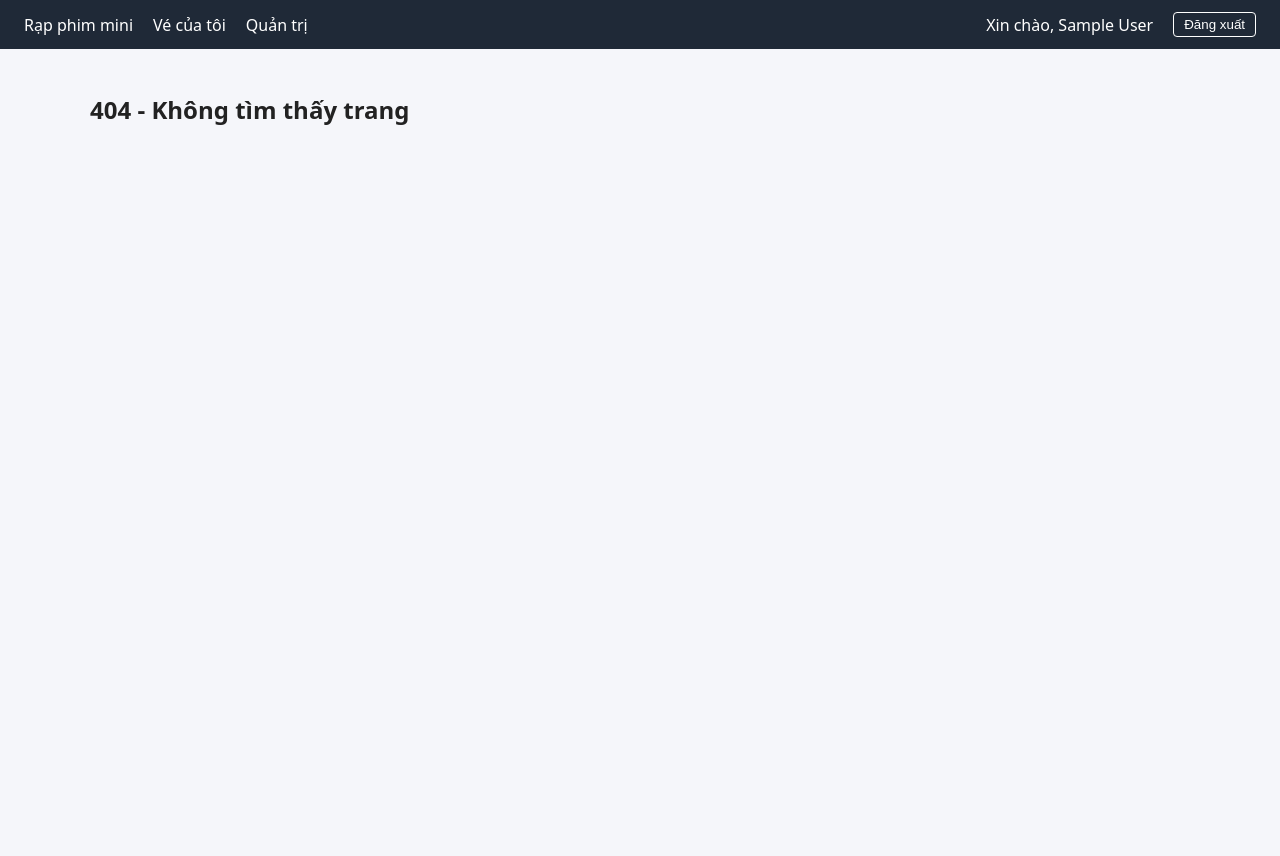
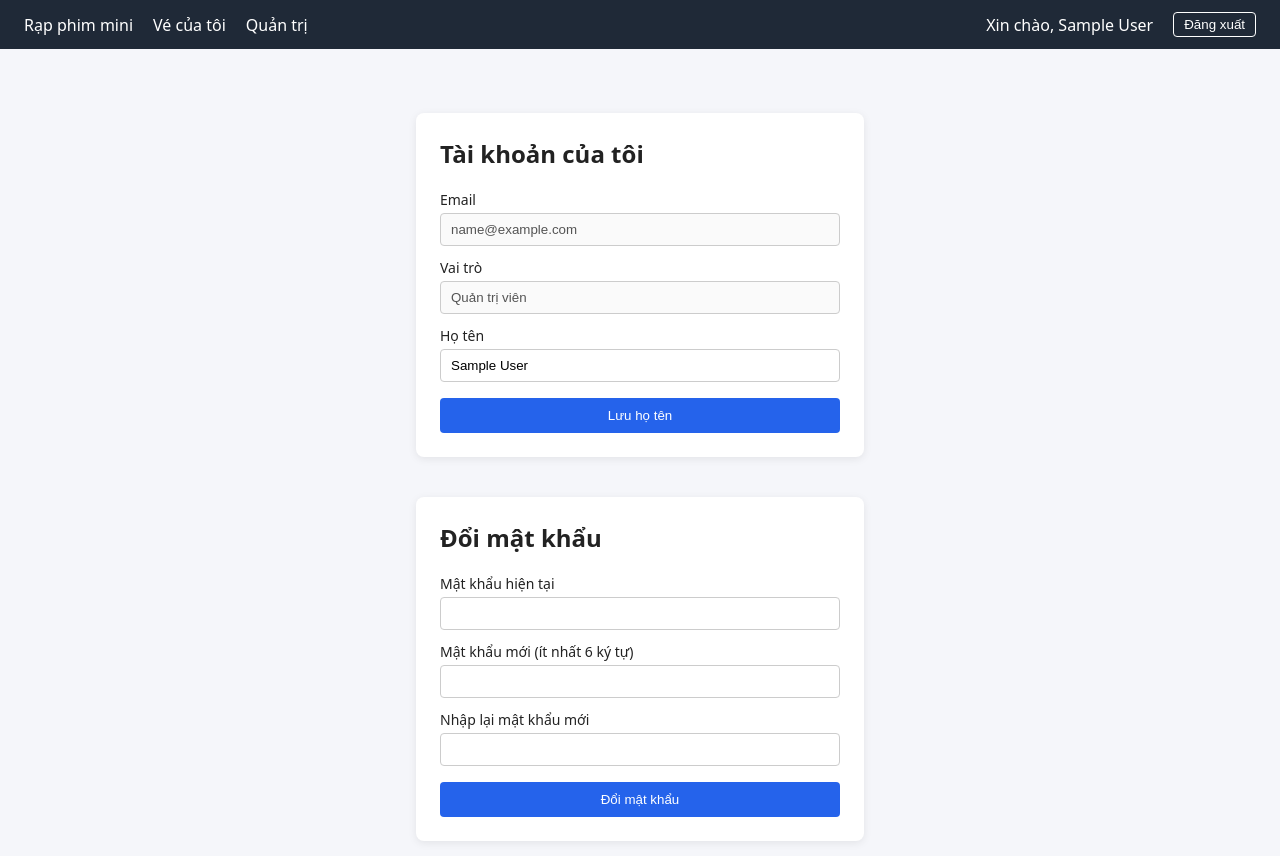
Before and after one commit to thaongan2k7abc-bit/cinema-booking, a React (Vite) app in the folder client/: page /account in a window 1280 px wide. Before the commit this address had no page. Shown: the top 856 px of the page. Before the commit the page ends 800 px from the top, so only its background shows below. Built offline with nearby package versions, Linux system fonts and the light colour scheme; sample sign-in values are in the browser's storage.

Commit message:
Thêm bảo vệ trang, trang tài khoản, đổi họ tên và mật khẩu

```diff
--- a/client/src/App.tsx
+++ b/client/src/App.tsx
@@ -1,7 +1,9 @@
 import { Routes, Route } from "react-router-dom";
 import Navbar from "./components/Navbar";
+import RequireAuth from "./components/RequireAuth";
 import LoginPage from "./pages/auth/LoginPage";
 import RegisterPage from "./pages/auth/RegisterPage";
+import AccountPage from "./pages/auth/AccountPage";
 import MovieListPage from "./pages/movies/MovieListPage";
 import MovieDetailPage from "./pages/movies/MovieDetailPage";
 import SeatSelectionPage from "./pages/booking/SeatSelectionPage";
@@ -18,9 +20,38 @@ export default function App() {
           <Route path="/movies/:id" element={<MovieDetailPage />} />
           <Route path="/login" element={<LoginPage />} />
           <Route path="/register" element={<RegisterPage />} />
-          <Route path="/showtimes/:id/seats" element={<SeatSelectionPage />} />
-          <Route path="/my-tickets" element={<MyTicketsPage />} />
-          <Route path="/admin/*" element={<AdminDashboardPage />} />
+          <Route
+            path="/account"
+            element={
+              <RequireAuth>
+                <AccountPage />
+              </RequireAuth>
+            }
+          />
+          <Route
+            path="/showtimes/:id/seats"
+            element={
+              <RequireAuth>
+                <SeatSelectionPage />
+              </RequireAuth>
+            }
+          />
+          <Route
+            path="/my-tickets"
+            element={
+              <RequireAuth>
+                <MyTicketsPage />
+              </RequireAuth>
+            }
+          />
+          <Route
+            path="/admin/*"
+            element={
+              <RequireAuth adminOnly>
+                <AdminDashboardPage />
+              </RequireAuth>
+            }
+          />
           <Route path="*" element={<h2>404 - Không tìm thấy trang</h2>} />
         </Routes>
       </main>
--- a/client/src/components/Navbar.tsx
+++ b/client/src/components/Navbar.tsx
@@ -20,7 +20,7 @@ export default function Navbar() {
       <span style={{ marginLeft: "auto" }} />
       {user ? (
         <>
-          <span style={{ color: "#fff" }}>Xin chào, {user.name}</span>
+          <Link to="/account">Xin chào, {user.name}</Link>
           <button onClick={handleLogout}>Đăng xuất</button>
         </>
       ) : (
--- /dev/null
+++ b/client/src/components/RequireAuth.tsx
@@ -0,0 +1,24 @@
+import { Navigate, useLocation } from "react-router-dom";
+import type { ReactNode } from "react";
+import { useAppSelector } from "../store/hooks";
+
+interface Props {
+  children: ReactNode;
+  adminOnly?: boolean; // true: chỉ admin được vào
+}
+
+export default function RequireAuth({ children, adminOnly = false }: Props) {
+  const user = useAppSelector((state) => state.auth.user);
+  const location = useLocation();
+
+  if (!user) {
+    // chưa đăng nhập: chuyển sang trang đăng nhập
+    return <Navigate to="/login" replace state={{ from: location.pathname }} />;
+  }
+
+  if (adminOnly && user.role !== "admin") {
+    return <h2>Bạn không có quyền truy cập trang này</h2>;
+  }
+
+  return <>{children}</>;
+}
--- /dev/null
+++ b/client/src/pages/auth/AccountPage.tsx
@@ -0,0 +1,139 @@
+import { useState } from "react";
+import type { FormEvent } from "react";
+import { isAxiosError } from "axios";
+import api from "../../api/axios";
+import { useAppDispatch, useAppSelector } from "../../store/hooks";
+import { updateUser } from "../../store/authSlice";
+import type { User } from "../../types";
+import "./auth.css";
+
+function getErrorMessage(err: unknown, fallback: string) {
+  return isAxiosError(err)
+    ? (err.response?.data?.message ?? fallback)
+    : "Đã có lỗi xảy ra";
+}
+
+export default function AccountPage() {
+  const user = useAppSelector((state) => state.auth.user);
+  const dispatch = useAppDispatch();
+
+  const [name, setName] = useState(user?.name ?? "");
+  const [nameMsg, setNameMsg] = useState("");
+  const [nameError, setNameError] = useState("");
+
+  const [oldPassword, setOldPassword] = useState("");
+  const [newPassword, setNewPassword] = useState("");
+  const [confirm, setConfirm] = useState("");
+  const [pwMsg, setPwMsg] = useState("");
+  const [pwError, setPwError] = useState("");
+
+  async function handleSaveName(e: FormEvent) {
+    e.preventDefault();
+    setNameMsg("");
+    setNameError("");
+    try {
+      const res = await api.put<{ user: User }>("/auth/me", { name });
+      dispatch(updateUser(res.data.user));
+      setNameMsg("Đã cập nhật họ tên");
+    } catch (err) {
+      setNameError(getErrorMessage(err, "Không thể cập nhật"));
+    }
+  }
+
+  async function handleChangePassword(e: FormEvent) {
+    e.preventDefault();
+    setPwMsg("");
+    setPwError("");
+
+    if (newPassword !== confirm) {
+      setPwError("Mật khẩu nhập lại không khớp");
+      return;
+    }
+
+    try {
+      await api.put("/auth/me/password", { oldPassword, newPassword });
+      setPwMsg("Đổi mật khẩu thành công");
+      setOldPassword("");
+      setNewPassword("");
+      setConfirm("");
+    } catch (err) {
+      setPwError(getErrorMessage(err, "Không thể đổi mật khẩu"));
+    }
+  }
+
+  if (!user) return null;
+
+  return (
+    <>
+      <form className="auth-card" onSubmit={handleSaveName}>
+        <h2>Tài khoản của tôi</h2>
+
+        <label>
+          Email
+          <input value={user.email} disabled />
+        </label>
+
+        <label>
+          Vai trò
+          <input
+            value={user.role === "admin" ? "Quản trị viên" : "Thành viên"}
+            disabled
+          />
+        </label>
+
+        <label>
+          Họ tên
+          <input
+            value={name}
+            onChange={(e) => setName(e.target.value)}
+            required
+          />
+        </label>
+
+        {nameError && <div className="auth-error">{nameError}</div>}
+        {nameMsg && <div className="auth-success">{nameMsg}</div>}
+
+        <button type="submit">Lưu họ tên</button>
+      </form>
+
+      <form className="auth-card" onSubmit={handleChangePassword}>
+        <h2>Đổi mật khẩu</h2>
+
+        <label>
+          Mật khẩu hiện tại
+          <input
+            type="password"
+            value={oldPassword}
+            onChange={(e) => setOldPassword(e.target.value)}
+            required
+          />
+        </label>
+
+        <label>
+          Mật khẩu mới (ít nhất 6 ký tự)
+          <input
+            type="password"
+            value={newPassword}
+            onChange={(e) => setNewPassword(e.target.value)}
+            required
+          />
+        </label>
+
+        <label>
+          Nhập lại mật khẩu mới
+          <input
+            type="password"
+            value={confirm}
+            onChange={(e) => setConfirm(e.target.value)}
+            required
+          />
+        </label>
+
+        {pwError && <div className="auth-error">{pwError}</div>}
+        {pwMsg && <div className="auth-success">{pwMsg}</div>}
+
+        <button type="submit">Đổi mật khẩu</button>
+      </form>
+    </>
+  );
+}
--- a/client/src/pages/auth/LoginPage.tsx
+++ b/client/src/pages/auth/LoginPage.tsx
@@ -1,6 +1,6 @@
 import { useState } from "react";
 import type { FormEvent } from "react";
-import { Link, useNavigate } from "react-router-dom";
+import { Link, useLocation, useNavigate } from "react-router-dom";
 import { isAxiosError } from "axios";
 import api from "../../api/axios";
 import { useAppDispatch } from "../../store/hooks";
@@ -15,6 +15,8 @@ export default function LoginPage() {
   const [loading, setLoading] = useState(false);
   const dispatch = useAppDispatch();
   const navigate = useNavigate();
+  const location = useLocation();
+  const from = (location.state as { from?: string } | null)?.from ?? "/";
 
   async function handleSubmit(e: FormEvent) {
     e.preventDefault();
@@ -26,7 +28,7 @@ export default function LoginPage() {
         password,
       });
       dispatch(loginSuccess(res.data));
-      navigate("/");
+      navigate(from, { replace: true });
     } catch (err) {
       setError(
         isAxiosError(err)
--- a/client/src/pages/auth/auth.css
+++ b/client/src/pages/auth/auth.css
@@ -53,3 +53,8 @@
   font-size: 14px;
   text-align: center;
 }
+.auth-success {
+  margin-top: 12px;
+  color: #15803d;
+  font-size: 14px;
+}
--- a/client/src/store/authSlice.ts
+++ b/client/src/store/authSlice.ts
@@ -29,6 +29,10 @@ const authSlice = createSlice({
       localStorage.setItem("token", action.payload.token);
       localStorage.setItem("user", JSON.stringify(action.payload.user));
     },
+    updateUser(state, action: PayloadAction<User>) {
+      state.user = action.payload;
+      localStorage.setItem("user", JSON.stringify(action.payload));
+    },
     logout(state) {
       state.token = null;
       state.user = null;
@@ -37,6 +41,5 @@ const authSlice = createSlice({
     },
   },
 });
-
-export const { loginSuccess, logout } = authSlice.actions;
+export const { loginSuccess, updateUser, logout } = authSlice.actions;
 export default authSlice.reducer;
```
